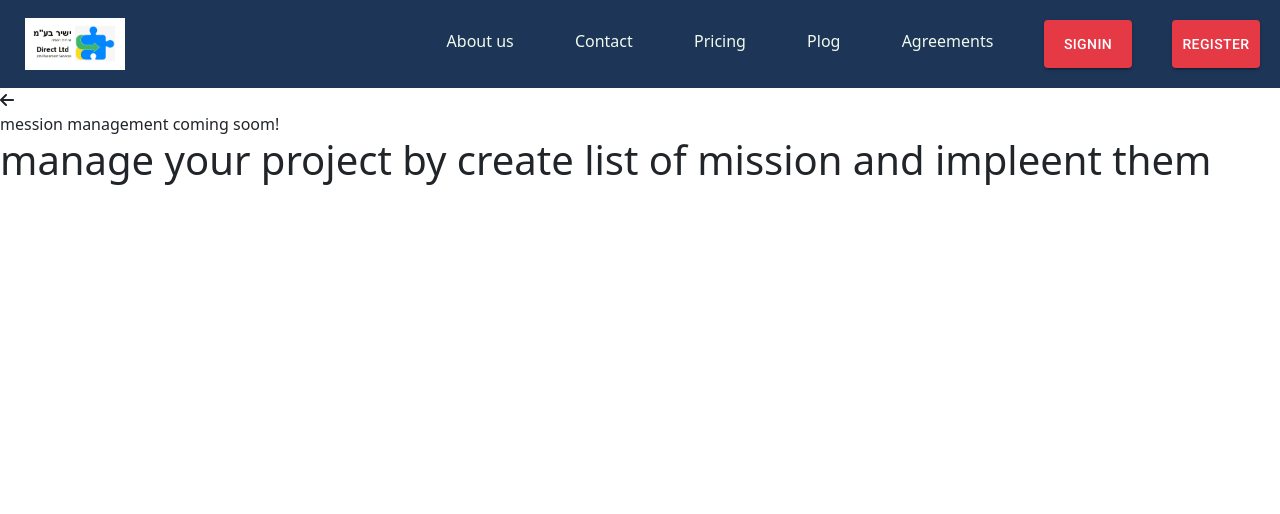
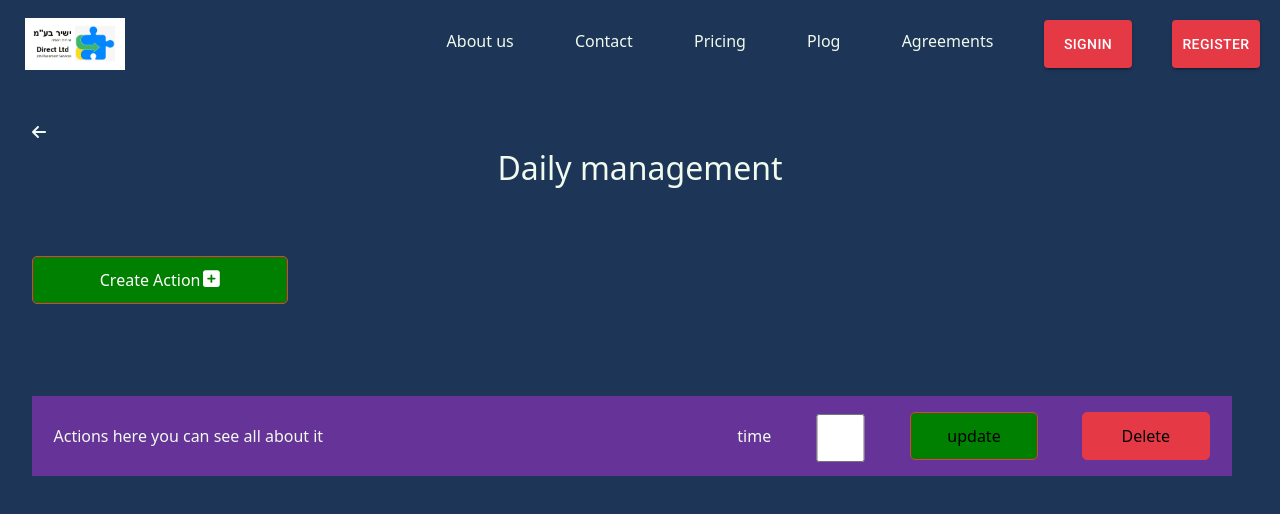
Before and after one commit to mohand30466/ui, a React (Create React App) app: page /projectmanagement in a window 1280 px wide. Shown: the top 514 px of the page. Built offline with nearby package versions, Linux system fonts and the light colour scheme.

Commit message:
add project management

```diff
--- a/src/component/bussiness/ProjectManagment/Projectmanagement.css
+++ b/src/component/bussiness/ProjectManagment/Projectmanagement.css
@@ -0,0 +1,42 @@
+.cont{
+    min-height: 89vh;
+    width: 100vw;
+    color: var(--seconderyText);
+    background: var(--primary);
+}
+.arrow_icon{
+    background: var(--primary);
+    color: var(--seconderyText);
+    padding: 2rem;
+}
+.programcontainer{
+    width: 98.7vw;
+    min-height: 25vh;
+    display:flex;
+    flex-direction: column;
+    justify-content: center;
+    align-items: center;
+    color: var(--seconderyText);
+    background: var(--primary);
+}
+.actionCreator{
+    display: flex;
+    min-height: 25vh;
+    width: 95%;
+    justify-content: space-evenly;
+    align-items: center;
+
+}
+.actionCreator input{
+    width: 33vw;
+}
+.actionList{
+    display: flex;
+    min-height: 10vh;
+    width:95%;
+    justify-content: space-around;
+    align-items: center;
+    border-bottom: 1px solid rebeccapurple;
+    background: rebeccapurple;
+
+}
--- a/src/component/bussiness/ProjectManagment/Projectmanagement.js
+++ b/src/component/bussiness/ProjectManagment/Projectmanagement.js
@@ -1,25 +1,69 @@
-import React from 'react';
+import React, { useState } from "react";
 import { FontAwesomeIcon } from "@fortawesome/react-fontawesome";
-import { faArrowLeft } from "@fortawesome/free-solid-svg-icons";
+import { faArrowLeft, faSquarePlus } from "@fortawesome/free-solid-svg-icons";
 import { useNavigate } from "react-router";
+import "./Projectmanagement.css";
 
 export default function Projectmanagement() {
   const navigate = useNavigate();
+  const [actions, setActions] = useState(false);
+  console.log(actions);
 
   return (
-    <>
-     <div>
+    <div className="cont">
+      <div className="arrow_icon">
         <FontAwesomeIcon
           icon={faArrowLeft}
           onClick={(e) => navigate("/home")}
         />
+        <div style={{ fontSize: "2rem", textAlign: "center" }}>
+          {" "}
+          Daily management
+        </div>
       </div>
-    <div>
-        mession management
-        coming soom!
+      <div className="arrow_icon">
+        {" "}
+        <button
+          style={{ background: "green", color: "white", textAlign: "center" }}
+          onClick={(e) => setActions(!actions)}
+        >
+          {!actions ? (
+            <>
+              Create Action
+              <FontAwesomeIcon
+                style={{ fontSize: "1.2rem", marginLeft: "3px" }}
+                icon={faSquarePlus}
+              />
+            </>
+          ) : (
+            "Action List"
+          )}
+        </button>
+      </div>
+      <div className="programcontainer">
+        {actions ? (
+          <div className="actionCreator">
+            <input type={"text"} placeholder="record your actions" />
+            <input type={"datetime-local"} />
+            <button>Create actions</button>
+          </div>
+        ) : (
+          <div className="actionList">
+            <div style={{ width: "50vw" }}>
+              Actions here you can see all about it
+            </div>
+            <div>time</div>
+            <input
+              type={"checkbox"}
+              style={{ width: "4vw", background: "green" }}
+            />
+            <button style={{ width: "10vw", background: "green" }} onClick={(e) => setActions(!actions)}>
+              update
+            </button>
+            <button style={{ width: "10vw" }}>Delete</button>
+          </div>
+        )}
+      </div>
     </div>
-    <h1>manage your project by create list of mission and impleent them</h1>
-
-    </>
   );
 }
```
